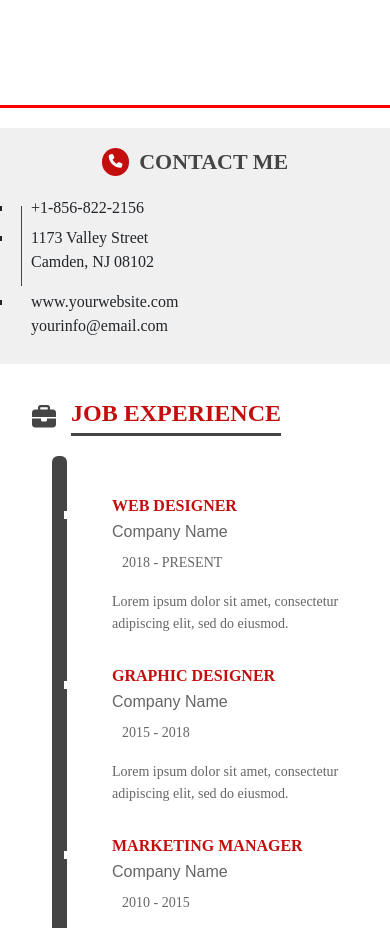
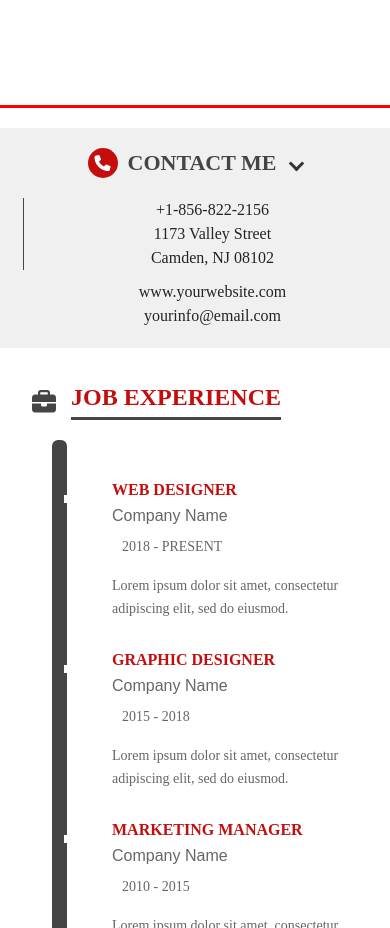
Before and after one commit to ani-fly/Laboratory, a website: page app/index.html in a window 390 px wide. Shown: the part 820-1748 px from the top of the page. Drawn offline with nearby package versions, Linux system fonts and the light colour scheme; files that its build step writes are made by us from their sources.

Commit message:
створено id для ім'я та секція contact черз click

```diff
--- a/app/html/contact.html
+++ b/app/html/contact.html
@@ -1,18 +1,21 @@
 <div class="contact-section">
   <h2 class="section-title">
-    <i class="fas fa-phone"></i>CONTACT ME</h2>
+    <i class="fas fa-phone phone-icon"></i>
+    CONTACT ME
+    <i class="arrow"></i>
+  </h2>
 
   <div class="contact-info">
     <div class="col-6">
       <ul>
-        <li>+1-856-822-2156</li>
-        <li>1173 Valley Street<br>Camden, NJ 08102</li>
+        <li class="phone-item">+1-856-822-2156</li>
+        <li class="location-item">1173 Valley Street<br>Camden, NJ 08102</li>
       </ul>
     </div>
 
     <div class="col-6">
       <ul>
-        <li>www.yourwebsite.com<br>yourinfo@email.com</li>
+        <li class="email-item">www.yourwebsite.com<br>yourinfo@email.com</li>
       </ul>
     </div>
   </div>
--- a/app/html/header.html
+++ b/app/html/header.html
@@ -1,8 +1,8 @@
 <div class="photo-block">
     <img src="img/Portret.jpg" alt="John Parker" class="photo">
       <div class="name-role">
-      <p class="name">JOHN </p>
-      <p class="surname">PARKER</p>
+      <p class="name" id="firstName"> </p>
+      <p class="surname" id="lastName"></p>
       <p class="role">GRAPHIC & WEB DESIGNER</p>
       </div>
 </div>
--- a/app/index.html
+++ b/app/index.html
@@ -48,5 +48,7 @@
       </div>
     </div>
 </div>
+<script src="js/script.min.js"></script>
+<script src="js/bootstrap.bundle.min.js"></script>
 </body>
 </html>
--- a/app/js/script.js
+++ b/app/js/script.js
@@ -1,3 +1,20 @@
 document.addEventListener("DOMContentLoaded", () => {
-  console.log("Resume site loaded ✅");
+  function setUserName() {
+    const firstNameElement = document.getElementById('firstName');
+    const lastNameElement = document.getElementById('lastName');
+
+    if (firstNameElement && lastNameElement) {
+      firstNameElement.textContent = 'JOHN';
+      lastNameElement.textContent = 'PARKER';
+    }
+  }
+
+  const section = document.querySelector('.contact-section');
+  const title = section.querySelector('.section-title');
+
+  title.addEventListener('click', () => {
+    section.classList.toggle('collapsed');
+  });
+
+  setUserName();
 });
--- a/app/scss/contactme.scss
+++ b/app/scss/contactme.scss
@@ -1,59 +1,69 @@
-// Локальні змінні для contact секції
-$contact-white: white;
-$contact-red: #c40e0e;
-$contact-light-grey: #d3d3d3;
-$contact-grey: rgb(69, 69, 69);
-$contact-dark-grey: #454545;
-$contact-very-light-grey: #f0f0f0;
+.contact-section {
+  background-color: #f0f0f0;
+  position: relative;
+  padding: 15px 20px 30px 20px;
+  margin: 20px -40px;
+  width: calc(100% + 30px);
+  height: auto;
+  overflow: hidden;
+  transition: all 0.3s ease;
+  text-align: center;
 
-// Розміри та відступи
-$contact-padding-top: 20px;
-$contact-padding-bottom: 30px;
-$contact-padding-left: 100px;
-$contact-height: 200px;
-$contact-gap: 10px;
-$contact-title-size: 36px;
-$contact-text-size: 24px;
-$contact-text-padding: 25px;
-
-// Міксіни для contact секції
-@mixin contact-section-styles($padding-top: 20px, $padding-bottom: 30px, $padding-left: 100px, $height: 200px) {
-  background-color: $contact-very-light-grey;
-  padding: $padding-top 0 $padding-bottom $padding-left;
-  margin: 0 -40px;
-  width: calc(100% + 30px);
-  height: $height;
+  &.collapsed .contact-info {
+    max-height: 0;
+    opacity: 0;
+    padding: 0 20px;
   }
 
-@mixin contact-title-styles($font-size: 36px, $margin-bottom: 15px) {
-  text-align: center;
+  .section-title {
+    cursor: pointer;
     font-weight: bold;
-  font-size: $font-size;
-  margin-bottom: $margin-bottom;
+    font-size: 28px;
+    margin-bottom: 10px;
     text-transform: uppercase;
-  color: $contact-grey;
+    color: rgb(69, 69, 69);
+    display: inline-flex;
+    align-items: center;
+    justify-content: center;
+    gap: 10px;
 
-  i {
-    color: $contact-white;
-    background-color: $contact-red;
+    i.phone-icon {
+      color: white;
+      background-color: #c40e0e;
       border-radius: 50%;
-    width: calc(#{$font-size} * 1.142);
-    height: calc(#{$font-size} * 1.142);
+      width: 30px;
+      height: 30px;
       display: flex;
       align-items: center;
       justify-content: center;
-    font-size: calc(#{$font-size} * 0.571);
+      font-size: 16px;
+    }
+
+    .arrow {
+      margin-left: 5px;
+      transition: transform 0.3s ease;
+      display: inline-block;
+      border: solid #333;
+      border-width: 0 3px 3px 0;
+      padding: 4px;
+      transform: rotate(45deg);
     }
   }
 
-@mixin contact-info-styles($gap: 10px) {
-  display: flex;
-  justify-content: space-between;
-  gap: $gap;
+  &.collapsed .section-title .arrow {
+    transform: rotate(-135deg);
   }
 
-@mixin contact-column-styles($width: 48%, $gap: 10px, $text-padding: 25px) {
-  width: $width;
+  .contact-info {
+    display: flex;
+    justify-content: center;
+    gap: 20px;
+    max-height: 400px;
+    overflow: hidden;
+    opacity: 1;
+
+    .col-6 {
+      width: 300px;
 
       ul {
         list-style: none;
@@ -61,257 +71,65 @@ $contact-text-padding: 25px;
         margin: 0;
 
         li {
-      margin-bottom: calc(#{$gap} - 5px);
-      padding-left: $text-padding;
           position: relative;
+          padding-left: 35px;
           line-height: 1.5;
-      list-style: square;
-      list-style-position: outside;
-      margin-left: calc(#{$gap} - 5px);
-      font-size: $contact-text-size;
+          font-size: 20px;
+          list-style: square outside;
+          margin-bottom: 0; // прибираємо margin-bottom для суцільної лінії
 
-      &::after {
+          &::before {
             content: '';
             position: absolute;
-        left: 0;
-        top: 10px;
-        height: 80px;
+            left: 15px;
+            top: 0;
+            bottom: 0;
             width: 1px;
-        background-color: $contact-grey;
-        margin-left: 8px;
-      }
+            background-color: rgb(69, 69, 69);
           }
         }
       }
 
-@mixin contact-item-styles($margin-bottom: 10px, $padding-left: 25px, $margin-left: 10px, $font-size: 24px) {
-  margin-bottom: $margin-bottom;
-  padding-left: $padding-left;
-  position: relative;
-  line-height: 1.5;
-  list-style: square;
-  list-style-position: outside;
-  margin-left: $margin-left;
-  font-size: $font-size;
-
-  &::after {
-    content: '';
-    position: absolute;
-    left: 0;
-    top: 10px;
-    height: 80px;
-    width: 1px;
-    background-color: $contact-grey;
-    margin-left: 8px;
+      // Друга колонка без лінії
+      &:last-child li::before {
+        display: none;
+      }
     }
   }
 
-// Placeholder для наслідування
-%contact-base-section {
-  background-color: $contact-very-light-grey;
-  position: relative;
+  // Адаптивність
+  @media (max-width: 992px) {
+    padding: 15px 15px;
+
+    .contact-info {
+      flex-direction: column;
+      gap: 8px;
+
+      .col-6 {
+        width: 100%;
       }
-
-%contact-list-item {
-  position: relative;
-  line-height: 1.5;
-  list-style: square;
-  list-style-position: outside;
-  padding-left: 25px;
-
-  &::after {
-    content: '';
-    position: absolute;
-    left: 0;
-    top: 10px;
-    height: 80px;
-    width: 1px;
-    background-color: $contact-grey;
-    margin-left: 8px;
     }
   }
 
-// Основні стилі contact секції
-.contact-section {
-  @extend %contact-base-section;
-  @include contact-section-styles(
-    $contact-padding-top,
-    $contact-padding-bottom,
-    $contact-padding-left,
-    $contact-height
-  );
+  @media (max-width: 768px) {
+    padding: 12px 10px;
 
-  .contact-info .col-6 ul li:last-child::after {
-    display: none;
+    .section-title {
+      font-size: 24px;
     }
 
-  // Адаптивність для планшетів
-  @media (max-width: 992px) {
-    @include contact-section-styles(
-      20px,
-      20px,
-      80px,
-      auto
-    );
-    min-height: 180px;
-  }
-
-  // Адаптивність для мобільних
-  @media (max-width: 768px) {
-    @include contact-section-styles(
-      15px,
-      15px,
-      40px,
-      auto
-    );
-    margin: 0;
-    width: 100%;
-  }
-
-  .section-title {
-    @include contact-title-styles(
-      $contact-title-size,
-      15px
-    );
-
-    @media (max-width: 768px) {
-      @include contact-title-styles(
-        28px,
-        10px
-      );
-    }
-
-    @media (max-width: 480px) {
-      @include contact-title-styles(
-        24px,
-        8px
-      );
-    }
-  }
-
-  .contact-info {
-    @include contact-info-styles($contact-gap);
-
-    @media (max-width: 768px) {
-      @include contact-info-styles(8px);
-      flex-direction: column;
-    }
-
-    .col-6 {
-      @include contact-column-styles(48%, $contact-gap, $contact-text-padding);
-
-      @media (max-width: 768px) {
-        @include contact-column-styles(100%, 8px, 20px);
-
-        ul li {
-          @include contact-item-styles(
-            8px,
-            20px,
-            8px,
-            20px
-          );
+    .contact-info .col-6 ul li {
+      font-size: 18px;
     }
   }
 
   @media (max-width: 480px) {
-        ul li {
-          @include contact-item-styles(
-            6px,
-            18px,
-            5px,
-            16px
-          );
-        }
+    .section-title {
+      font-size: 20px;
     }
 
-      ul {
-        li {
-          @extend %contact-list-item;
-
-          // Специфічні стилі для різних типів контактів
-          &.email-item::before {
-            content: '✉️';
-            margin-right: 10px;
-          }
-
-          &.phone-item::before {
-            content: '📱';
-            margin-right: 10px;
-          }
-
-          &.location-item::before {
-            content: '📍';
-            margin-right: 10px;
+    .contact-info .col-6 ul li {
+      font-size: 16px;
     }
   }
 }
-    }
-  }
-}
-
-// Демонстрація математичних операцій та наслідування
-.contact-section--compact {
-  @extend .contact-section;
-
-  @include contact-section-styles(
-    30px,
-    30px,
-    80px,
-    160px
-  );
-
-  .section-title {
-    @include contact-title-styles(
-      28px,
-      10px
-    );
-  }
-}
-
-.contact-info--vertical {
-  @include contact-info-styles(8px);
-  flex-direction: column;
-
-  .col-6 {
-    @include contact-column-styles(100%, 8px, 20px);
-  }
-}
-
-// Додаткові варіації для демонстрації
-.contact-item--highlighted {
-  @extend %contact-list-item;
-
-  @include contact-item-styles(15px, 25px, 15px, 26px);
-  background-color: $contact-white;
-  padding: 8px 12px;
-  border-radius: 5px;
-  border-left: 3px solid $contact-red;
-
-  &::marker {
-    color: $contact-red;
-  }
-}
-
-.contact-section--dark {
-  @extend .contact-section;
-  background-color: $contact-dark-grey;
-
-  .section-title {
-    color: $contact-white !important;
-
-    i {
-      background-color: $contact-white;
-      color: $contact-dark-grey;
-    }
-  }
-
-  .contact-info {
-    .col-6 ul li {
-      color: $contact-white;
-
-      &::marker {
-        color: $contact-red;
-      }
-    }
-  }
-}
```
Also changed, not shown: app/html/skills.html (line endings or trailing spaces), app/scss/skills.scss (line endings or trailing spaces). Lines whose indentation alone changed are shown as unchanged.
